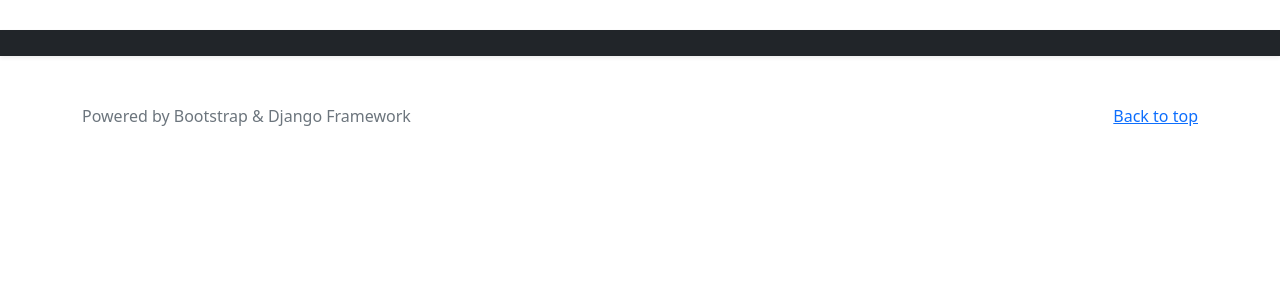
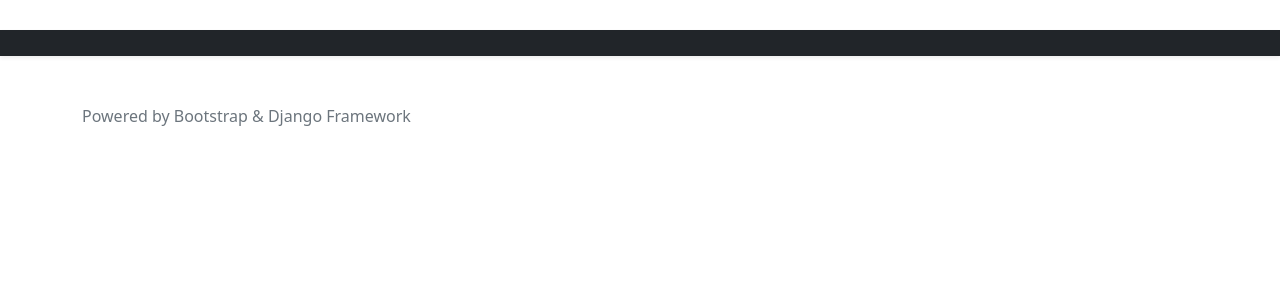
Before and after one commit to contepablod/maremarecomplejo, a Django app: page /contact/ in a window 1280 px wide. Shown: the part 312-612 px from the top of the page. Run offline with Django 4.2, Linux system fonts and the light colour scheme.

Commit message:
Changed Contact template

```diff
--- a/WebApp/templates/contact.html
+++ b/WebApp/templates/contact.html
@@ -137,7 +137,6 @@
 <footer class="text-muted py-5">
   <div class="container">
     <p class="float-end mb-1">
-      <a href="#">Back to top</a>
     </p>
     <p class="mb-1">Powered by Bootstrap & Django Framework</p>
   </div>
```
